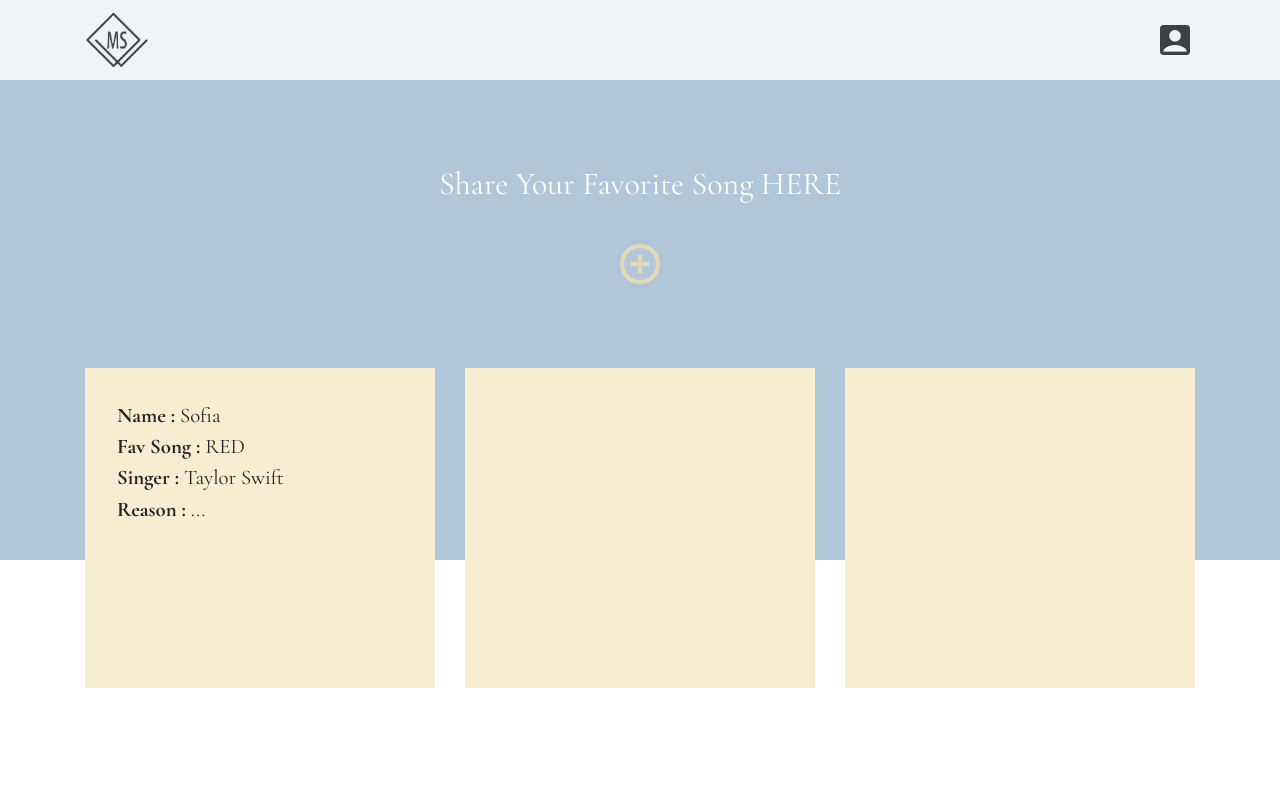
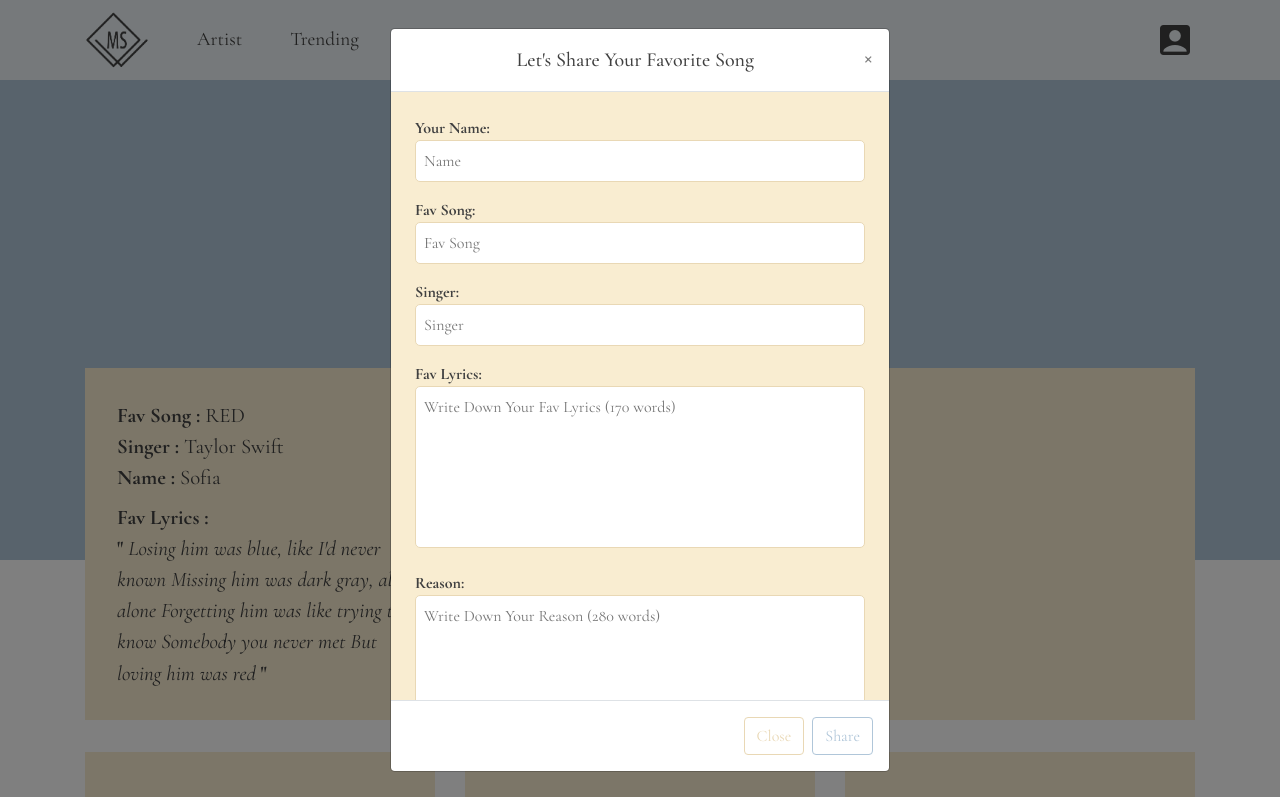
Before and after one commit to BeanBeam11/Music-Share, a plain HTML site: page index.html in a window 1280 px wide. Both pictures are taken after a click on the element "add_circle_outline". Shown: the top 797 px of the page. Drawn offline with nearby package versions, Linux system fonts and the light colour scheme.

Commit message:
edit box css

```diff
--- a/css/main.css
+++ b/css/main.css
@@ -1,8 +1,12 @@
 @import url('https://fonts.googleapis.com/css2?family=Cormorant+Garamond:ital,wght@0,300;0,400;0,500;0,600;0,700;1,300;1,400;1,500;1,600;1,700&display=swap');
 /*font-family: 'Cormorant Garamond', serif;*/
+
 body{
     font-family: 'Cormorant Garamond', serif;
+    color: #404040;
 }
+
+/* Nav */
 nav{
     position: fixed;
     top: 0;
@@ -13,19 +17,40 @@ nav{
 }
 nav .container{
     position: relative;
+    display: flex;
+    flex-direction: row;
 }
 .logo img{
     position: relative;
     width: 4rem;
     margin-top: 0.5rem;
-    float: left;
+    cursor: pointer;
+}
+.nav-item{
+    position: relative;
+    width: auto;
+    font-size: 1.2rem;
+    line-height: 1.2rem;
+    margin-top: 1.9rem;
+    margin-left: 3rem;
+    cursor: pointer;
+}
+.nav-item:hover{
+    color: #E9D8B5;
+}
+.user{
+    position: relative;
+    margin-left: auto;
 }
 .user .material-icons-round{
     position: relative;
     font-size: 2.5rem;
     margin-top: 1.25rem;
-    float: right;
     color: #404040;
+    cursor: pointer;
+}
+.material-icons-round:hover{
+    color: #E9D8B5;
 }
 .bg-blue{
     position: fixed;
@@ -35,6 +60,7 @@ nav .container{
     height: 60vh;
     background-color: #B0C6D9;
 }
+/* Header */
 header{
     position: relative;
     width: 100vw;
@@ -64,24 +90,93 @@ header .text{
 .add .material-icons-round:hover{
     color: #F9EDD1;
 }
+/* Modal */
+.modal-custom{
+
+}
+.modal-header-custom .close{
+    margin: -1rem;
+}
+.modal-title-custom{
+    position: relative;
+    right: 0;
+    left: 0;
+    margin: auto;
+}
+.modal-body-custom{
+    display: block;
+    background-color: #F9EDD1;
+    padding: 1.5rem;
+}
+.modal-body-custom .input-title{
+    font-weight: bold;
+}
+.modal-body-custom input{
+    width: 100%;
+    margin-bottom: 1rem;
+    border: 1px solid #E9D8B5;
+    border-radius: 5px;
+    padding: 0.5rem;
+}
+input:focus{
+    outline: none !important;
+    border: 1px solid #E9D8B5;
+}
+.modal-body-custom textarea{
+    width: 100%;
+    margin-bottom: 1rem;
+    border: 1px solid #E9D8B5;
+    border-radius: 5px;
+    padding: 0.5rem;
+    resize: none;
+}
+textarea:focus{
+    outline: none !important;
+    border: 1px solid #E9D8B5;
+}
+.btn-close{
+    color: #E9D8B5;
+    border: 1px solid #E9D8B5;
+}
+.btn-close:hover{
+    color: #fff;
+    background-color: #E9D8B5;
+    border: 1px solid #E9D8B5;
+}
+.btn-share{
+    color: #B0C6D9;
+    border: 1px solid #B0C6D9;
+}
+.btn-share:hover{
+    color: #fff;
+    background-color: #B0C6D9;
+    border: 1px solid #B0C6D9;
+}
+.btn:focus,.btn:active {
+    outline: none !important;
+    box-shadow: none;
+ }
+/* Section */
 section{
     margin-top: 5rem;
 }
+/* Box */
 .box{
     position: relative;
     width: 100%;
-    min-height: 20rem;
+    min-height: 22rem;
     background-color: #F9EDD1;
     margin-bottom: 2rem;
     box-sizing: border-box;
+    cursor: pointer;
 }
 .info{
+    /* display: none; */
     position: absolute;
     width: 100%;
     height: 100%;
     padding: 2rem;
     font-size: 1.3rem;
-    /* display: none; */
 }
 .info-title{
     font-weight: bold;
@@ -89,7 +184,14 @@ section{
 .info-content{
     font-weight: normal;
 }
-.fav-lyric{
+.lyric-title{
+    margin-top: 0.5rem;
+}
+.info .lyric-data{
+    font-style: italic;
+    font-weight: medium;
+}
+.reason{
     display: none;
     position: absolute;
     width: 100%;
@@ -97,10 +199,10 @@ section{
     padding: 2rem;
     font-size: 1.3rem;
 }
-.lyric{
+.reason-title{
     text-align: center;
 }
-.lyric-text{
+.reason-text{
     font-style: italic;
     font-weight: medium;
     margin-top: 1rem;
--- a/index.html
+++ b/index.html
@@ -18,13 +18,16 @@
             <div class="logo">
                 <img src="./img/music_share.png" alt="">
             </div>
+            <div class="nav-item">Artist</div>
+            <div class="nav-item">Trending</div>
+            <div class="nav-item">Chart</div>
             <div class="user"><span class="material-icons-round">account_box</span></div>
         </div>
     </nav>
     <div class="bg-blue"></div>
     <header>
         <div class="text">Share Your Favorite Song HERE</div>
-        <div class="add"><span class="material-icons-round">add_circle_outline</span></div>
+        <div class="add" data-toggle="modal" data-target="#exampleModal"><span class="material-icons-round">add_circle_outline</span></div>
     </header>
     <section>
         <div class="container">
@@ -32,16 +35,17 @@
                 <div class="col-12 col-sm-12 col-md-4 col-lg-4">
                     <div class="box">
                         <div class="info">
-                            <div class="info-title name">Name : <span class="info-content name-data">Sofia</span></div>
-                            <div class="info-title song">Fav Song : <span class="info-content song-data">RED</span></div>
-                            <div class="info-title singer">Singer : <span class="info-content singer-data">Taylor Swift</span></div>
-                            <div class="info-title reason">Reason : <span class="info-content reason-data">...</span></div>
-                            <div class="info-btn"></div>
+                            <div class="info-title song-title">Fav Song : <span class="info-content song-data">RED</span></div>
+                            <div class="info-title singer-title">Singer : <span class="info-content singer-data">Taylor Swift</span></div>
+                            <div class="info-title name-title">Name : <span class="info-content name-data">Sofia</span></div>
+                            <div class="info-title lyric-title">Fav Lyrics :
+                                <div>" <span class="info-content lyric-data">Losing him was blue, like I'd never known Missing him was dark gray, all alone Forgetting him was like trying to know Somebody you never met But loving him was red</span> "</div>
+                            </div>
                         </div>
-                        <div class="fav-lyric">
-                            <div class="lyric">Fav Lyrics</div>
-                            <div class="lyric-text">
-                                "<span class="lyric-text-data">Losing him was blue like I never know Missing him was dark gray all alone</span>"
+                        <div class="reason">
+                            <div class="reason-title">Reason</div>
+                            <div class="reason-text">
+                                " <span class="reason-text-data">Losing him was blue like I never know Missing him was dark gray all alone</span> "
                             </div>
                         </div>
                     </div>
@@ -53,9 +57,51 @@
                 <div class="col-12 col-sm-12 col-md-4 col-lg-4">
                     <div class="box"></div>
                 </div>
+                <div class="col-12 col-sm-12 col-md-4 col-lg-4">
+                    <div class="box"></div>
+                </div>
+                <div class="col-12 col-sm-12 col-md-4 col-lg-4">
+                    <div class="box"></div>
+                </div>
+                <div class="col-12 col-sm-12 col-md-4 col-lg-4">
+                    <div class="box"></div>
+                </div>
+                <div class="col-12 col-sm-12 col-md-4 col-lg-4">
+                    <div class="box"></div>
+                </div>
+                <div class="col-12 col-sm-12 col-md-4 col-lg-4">
+                    <div class="box"></div>
+                </div>
+                <div class="col-12 col-sm-12 col-md-4 col-lg-4">
+                    <div class="box"></div>
+                </div>
             </div>
         </div>
     </section>
+    <!-- Modal -->
+    <div class="modal fade modal-custom" id="exampleModal" tabindex="-1" aria-labelledby="exampleModalLabel" aria-hidden="true">
+        <div class="modal-dialog modal-dialog-scrollable">
+            <div class="modal-content">
+                <div class="modal-header modal-header-custom">
+                    <h5 class="modal-title modal-title-custom" id="exampleModalLabel">Let's Share Your Favorite Song</h5>
+                    <button type="button" class="close" data-dismiss="modal" aria-label="Close">
+                        <span aria-hidden="true">&times;</span>
+                    </button>
+                </div>
+                <div class="modal-body modal-body-custom">
+                    <span class="input-title">Your Name: </span><input type="text" class="" id="userName" name="userName" placeholder="Name">
+                    <span class="input-title">Fav Song: </span><input type="text" class="" id="userSong" name="userSong" placeholder="Fav Song">
+                    <span class="input-title">Singer: </span><input type="text" class="" id="userSinger" name="userSinger" placeholder="Singer">
+                    <span class="input-title">Fav Lyrics: </span><textarea class="" name="userLyric" id="userLyric" cols="30" rows="6" maxlength="170" placeholder="Write Down Your Fav Lyrics (170 words)"></textarea>
+                    <span class="input-title">Reason: </span><textarea class="" name="userReason" id="userReason" cols="30" rows="10" maxlength="280" placeholder="Write Down Your Reason (280 words)"></textarea>
+                </div>
+                <div class="modal-footer">
+                    <button type="button" class="btn btn-close" data-dismiss="modal">Close</button>
+                    <button type="button" class="btn btn-share">Share</button>
+                </div>
+            </div>
+        </div>
+    </div>
     <footer>
         <div class="container">
             <p>© 2021 adodaily, Inc</p>
```
Also changed, not shown: 2 other files.
